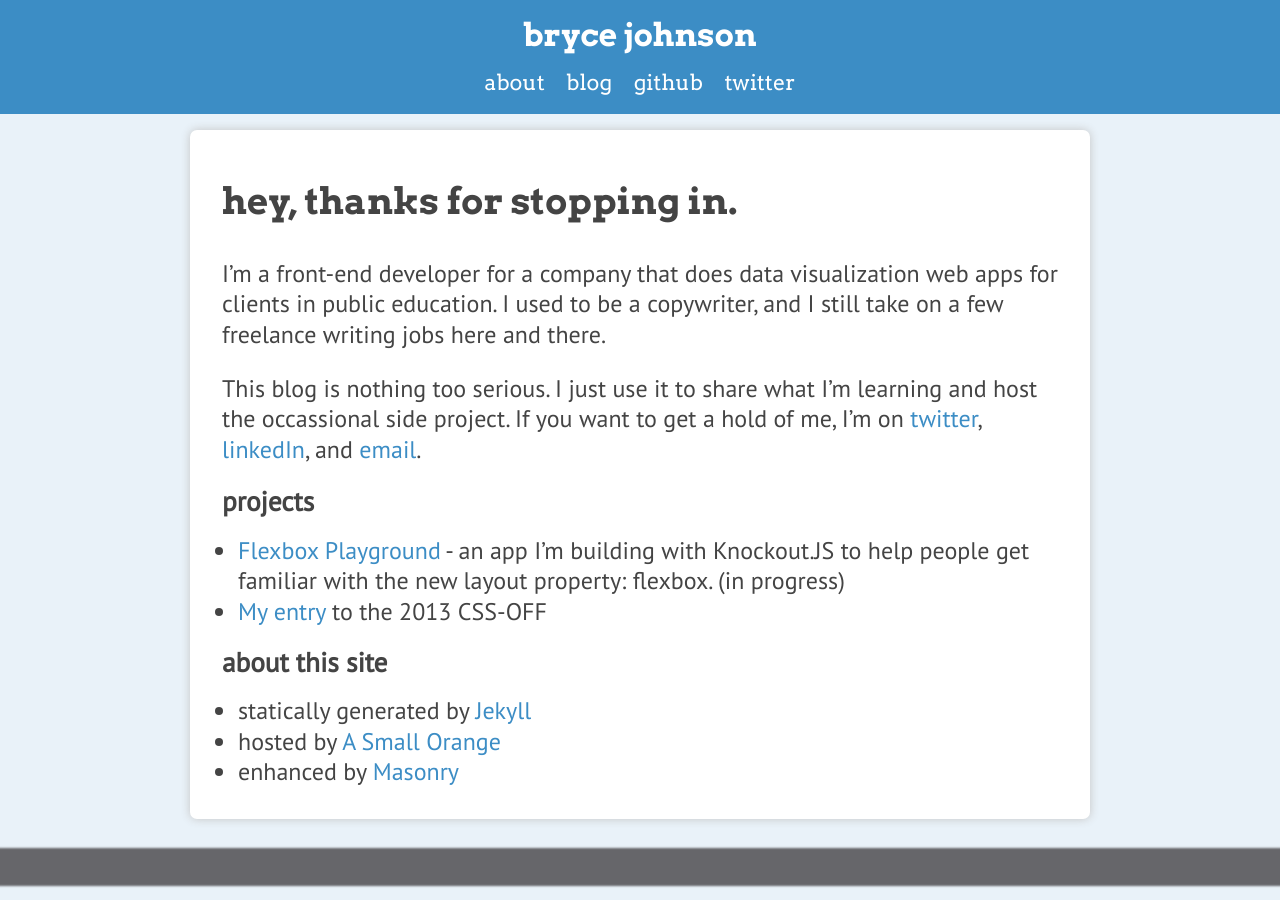
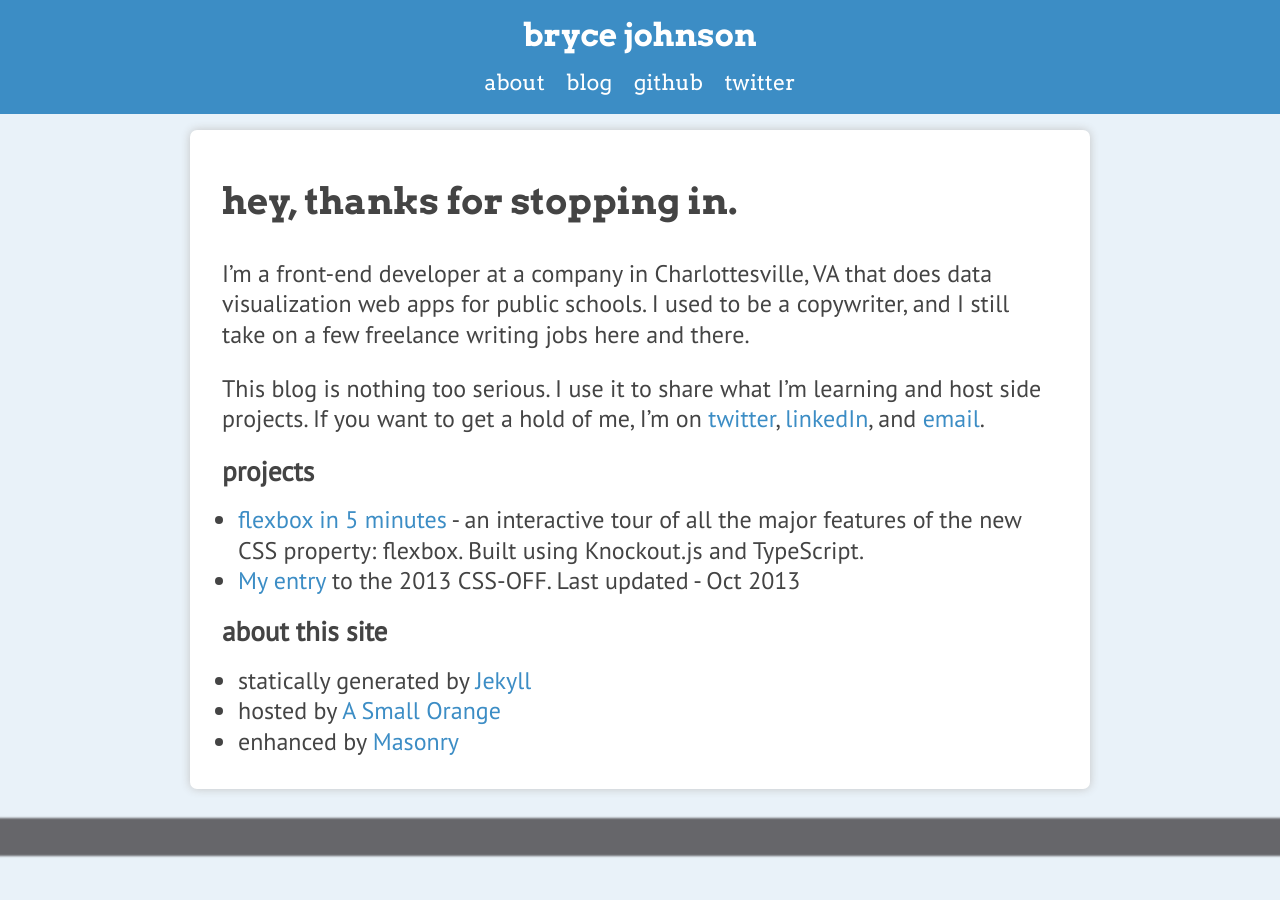
Before and after one commit to brycepj/devbryce-jekyll, a Jekyll site: the page built from about/index.md, in a window 1280 px wide. Built offline with Jekyll 4.4.1, drawn with Linux system fonts in a browser that asks for light colours.

Commit message:
edits to about

```diff
--- a/about/index.md
+++ b/about/index.md
@@ -1,18 +1,17 @@
 ---
 layout: about
 title: hey, thanks for stopping in.
-description: this is the content for the about page
+description: a little about me and what I do.
 published: true
 ---
-I'm a front-end developer for a company that does data visualization web apps for clients in public education. I used to be a copywriter, and I still take on a few freelance writing jobs here and there.
+I'm a front-end developer at a company in Charlottesville, VA that does data visualization web apps for public schools. I used to be a copywriter, and I still take on a few freelance writing jobs here and there.
 
-This blog is nothing too serious. I just use it to share what I'm learning and host the occassional side project. If you want to get a hold of me, I'm on [twitter](http://twitter.com/_brycepj), [linkedIn](http://www.linkedin.com/in/brycepj/), and [email](mailto:brycepj@gmail.com).
-
+This blog is nothing too serious. I use it to share what I'm learning and host side projects. If you want to get a hold of me, I'm on [twitter](http://twitter.com/_brycepj), [linkedIn](http://www.linkedin.com/in/brycepj/), and [email](mailto:brycepj@gmail.com).
 
 ## projects
 
-- [Flexbox Playground](http://devbryce.com/flexbox) - an app I'm building with Knockout.JS to help people get familiar with the new layout property: flexbox. (in progress)
-- [My entry](http://devbryce.com/css-off) to the 2013 CSS-OFF
+- [flexbox in 5 minutes](http://devbryce.com/flexbox) - an interactive tour of all the major features of the new CSS property: flexbox. Built using Knockout.js and TypeScript.
+- [My entry](http://devbryce.com/css-off) to the 2013 CSS-OFF. Last updated - Oct 2013
 
 ## about this site
 
```
